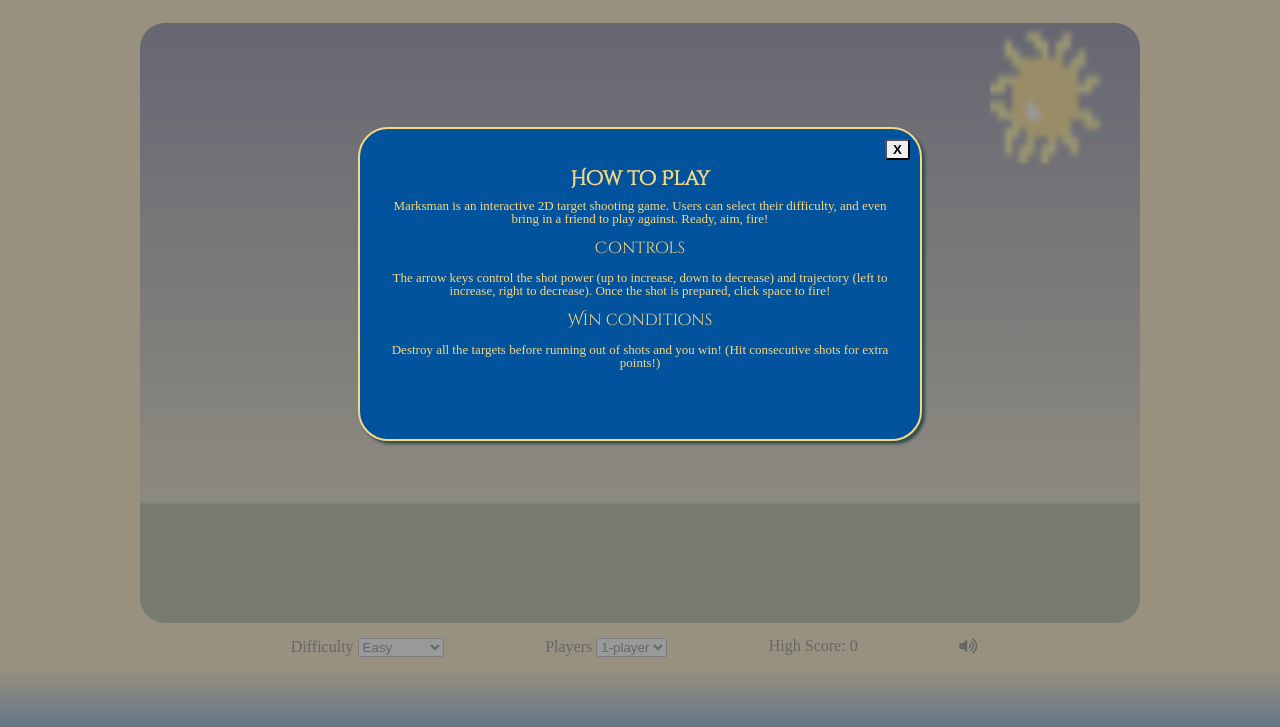
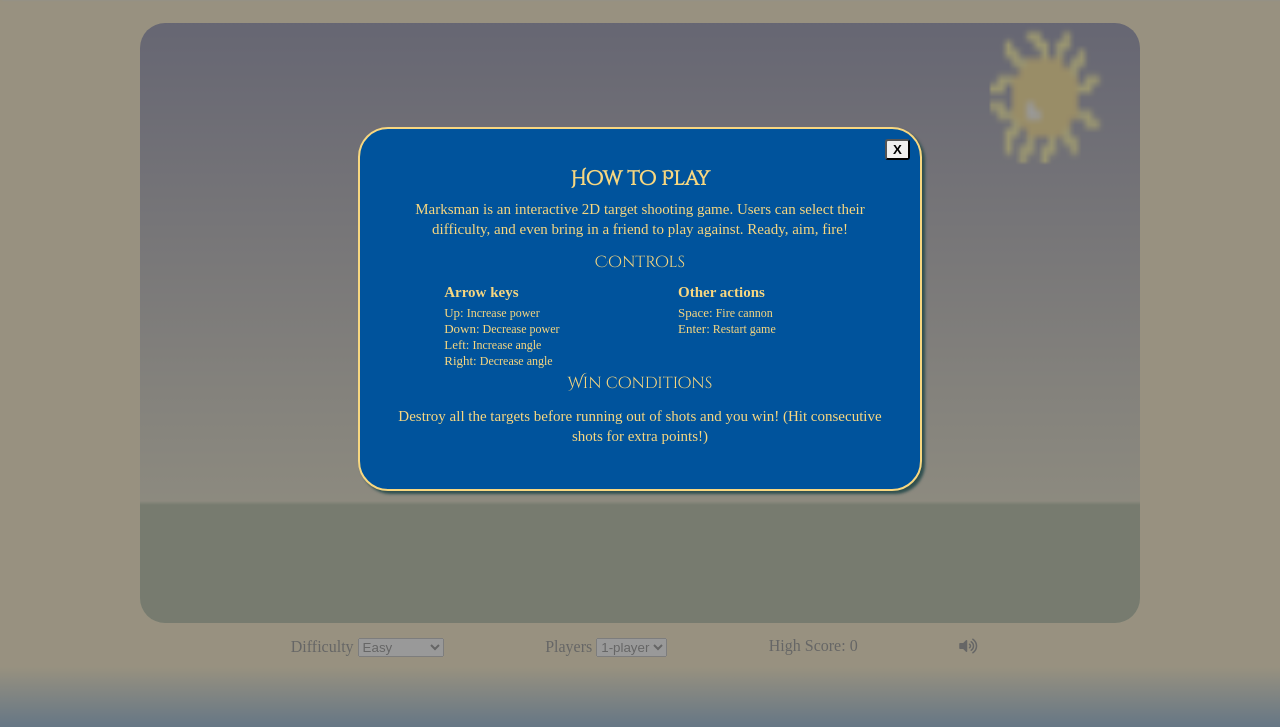
Before and after one commit to robbal5/Marksman, a website built with webpack: page index.html in a window 1280 px wide. Both pictures are taken after a click on the link "How To Play". Shown: the part 73-800 px from the top of the page. Built offline with nearby package versions, Linux system fonts and the light colour scheme; files whose address does not match are found by name; a web font is replaced by a local one.

Commit message:
Adjust controls

```diff
--- a/index.html
+++ b/index.html
@@ -45,11 +45,29 @@
         <div class='modal-container'>
             <h1>How to Play</h1>
             <button class='modal-close modal-exit'>X</button>
-            <p>Marksman is an interactive 2D target shooting game. Users can select their difficulty, and even bring in a friend to play against. Ready, aim, fire! </p>
+            <p class='play-instructions'>Marksman is an interactive 2D target shooting game. Users can select their difficulty, and even bring in a friend to play against. Ready, aim, fire! </p>
             <h2>Controls</h2>
-            <p>The arrow keys control the shot power (up to increase, down to decrease) and trajectory (left to increase, right to decrease). Once the shot is prepared, click space to fire!</p>
+            <div class='controls'>
+                <div class='controls-section'>
+                    <p class='control-section-title'>Arrow keys</h3>
+                    <div class='key-controls'>
+                        <p class='key-control'><strong>Up:</strong> Increase power</p>
+                        <p class='key-control'><strong>Down:</strong> Decrease power</p>
+                        <p class='key-control'><strong>Left:</strong> Increase angle</p>
+                        <p class='key-control'><strong>Right:</strong> Decrease angle</p>
+                    </div>
+                </div>
+                <div class='controls-section'>
+                    <p class='control-section-title'>Other actions</h3>
+                    <p class='key-control'><strong>Space:</strong> Fire cannon</p>
+                    <p class='key-control'><strong>Enter:</strong> Restart game</p>
+
+
+                </div>
+            </div>
+            <!-- <p class='play-instructions'>The arrow keys control the shot power (up to increase, down to decrease) and trajectory (left to increase, right to decrease). Once the shot is prepared, click space to fire!</p> -->
             <h2>Win conditions</h2>
-            <p>Destroy all the targets before running out of shots and you win! (Hit consecutive shots for extra points!)</p>
+            <p class='play-instructions'>Destroy all the targets before running out of shots and you win! (Hit consecutive shots for extra points!)</p>
         </div>
 
     </div>
--- a/src/styles/index.scss
+++ b/src/styles/index.scss
@@ -242,7 +242,7 @@ background-image: linear-gradient(rgb(4, 4, 65), rgb(240, 225, 142));
 
 .modal-container {
   width: 500px;
-  height: 250px;
+  height: 300px;
   background-color:$blue;
   position: relative;
   padding: 30px;
@@ -270,7 +270,7 @@ background-image: linear-gradient(rgb(4, 4, 65), rgb(240, 225, 142));
 
   p {
     font-family: $text;
-    font-size: 13px;
+    font-size: 15px;
     text-align: center;
 
   }
@@ -349,3 +349,45 @@ background-image: linear-gradient(rgb(4, 4, 65), rgb(240, 225, 142));
 .flip-back {
   transform: rotateY(180deg)
 }
+
+.play-instructions {
+  line-height: 20px;
+
+}
+
+p.control-section-title {
+  font-weight: bolder;
+  font-size: 15px;
+  padding-bottom: 5px;
+}
+
+.controls-section {
+  display: flex;
+  flex-direction: column;
+  align-items: flex-start;
+
+}
+.controls {
+  display: flex;
+  justify-content: space-around;
+  height: 75px;
+  width: 90%;
+}
+
+p.key-control {
+  font-size: 12px;
+  line-height: 15px;
+  padding-right: 10px;
+
+  strong {
+    font-size: 13px;
+  }
+}
+
+.key-controls{
+    display: flex;
+  flex-direction: column;
+  align-items: flex-start;
+  flex-wrap:wrap;
+
+}
```
Also changed, not shown: dist/main.css, 1 other file.
